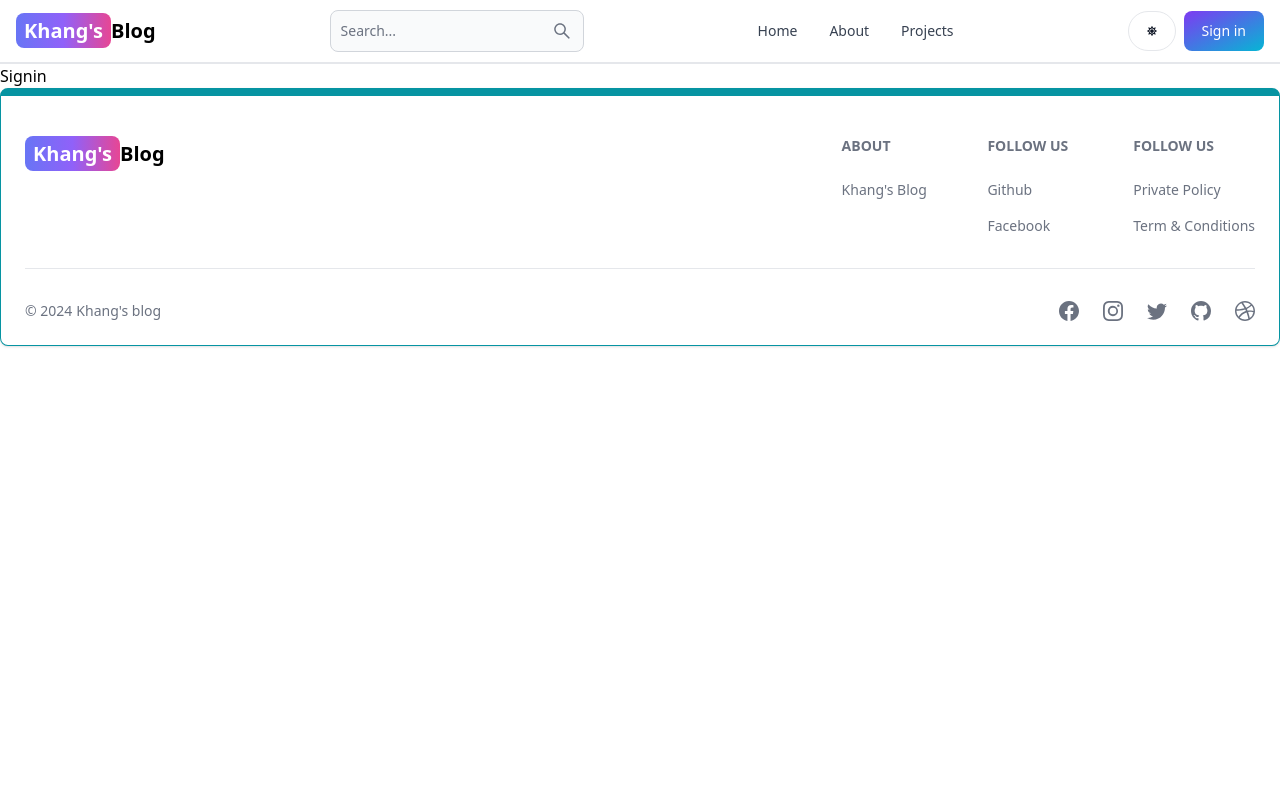
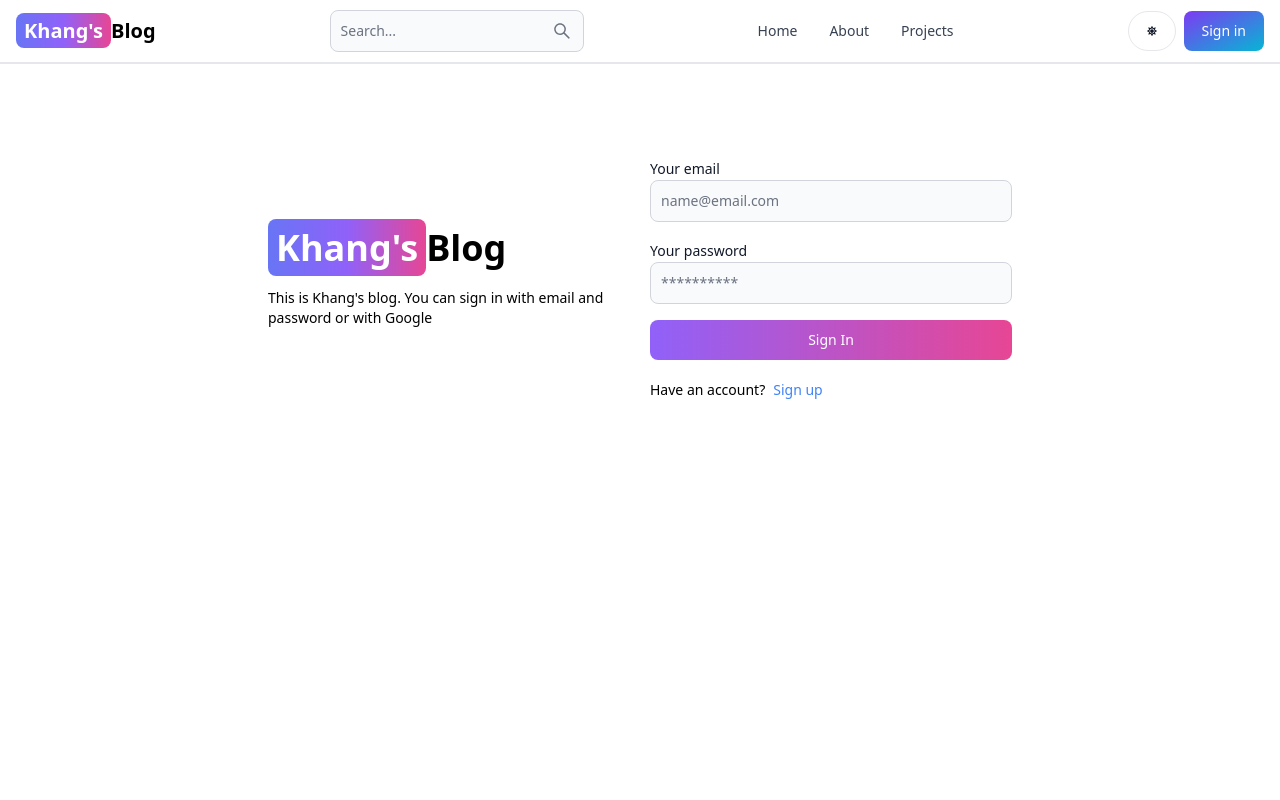
Before and after one commit to trngkhang/MERN_KhangBlog, a React (Vite) app in the folder client/: page /Signin in a window 1280 px wide. Shown: the top 800 px of the page. Built offline with nearby package versions, Linux system fonts and the light colour scheme.

Commit message:
feat: create sign in page

```diff
--- a/client/src/pages/Signin.jsx
+++ b/client/src/pages/Signin.jsx
@@ -1,5 +1,111 @@
-export default function Signin(){
-    return (
-        <div>Signin</div>
-    )
+import { Alert, Button, Label, TextInput, Spinner } from "flowbite-react";
+import { Link, useNavigate } from "react-router-dom";
+import { useState } from "react";
+
+export default function Signin() {
+  const [formData, setFormData] = useState({});
+  const [errorMessage, setErrorMessage] = useState(null);
+  const [loading, setLoading] = useState(false);
+  const navigate = useNavigate();
+
+  const handleChange = (e) => {
+    setFormData({ ...formData, [e.target.id]: e.target.value });
+  };
+  const handleSubmit = async (e) => {
+    e.preventDefault();
+    if (!formData.email || !formData.password) {
+      return setErrorMessage("Please fill out all fields.");
+    }
+    try {
+      setLoading(true);
+      setErrorMessage(null);
+      const res = await fetch("/api/auth/signin", {
+        method: "POST",
+        headers: { "Content-Type": "application/json" },
+        body: JSON.stringify(formData),
+      });
+      const data = await res.json();
+      if (data.success === false) {
+        setLoading(false);
+        return setErrorMessage(data.message);
+      }
+      setLoading(false);
+      if (res.ok) {
+        navigate("/");
+      }
+    } catch (error) {
+      setErrorMessage(error.message);
+      setLoading(false);
+    }
+  };
+
+  return (
+    <div className="min-h-screen mt-20">
+      <div className="p-3 max-w-3xl mx-auto flex flex-col md:flex-row md:items-center gap-5">
+        {/* left side */}
+        <div className="flex-1">
+          <Link to="/" className="font-bold text-4xl dark:text-white">
+            <span className="px-2 py-1 bg-gradient-to-r from-indigo-500 via-purple-500 to-pink-500 rounded-lg text-white">
+              Khang's
+            </span>
+            Blog
+          </Link>
+          <p className="text-sm mt-5">
+            This is Khang's blog. You can sign in with email and password or
+            with Google
+          </p>
+        </div>
+        {/* right side */}
+        <div className="flex-1">
+          <form className="flex flex-col gap-4" onSubmit={handleSubmit}>
+            <div>
+              <Label value="Your email" />
+              <TextInput
+                type="email"
+                placeholder="name@email.com"
+                id="email"
+                onChange={handleChange}
+              ></TextInput>
+            </div>
+            <div>
+              <Label value="Your password" />
+              <TextInput
+                type="password"
+                placeholder="**********"
+                id="password"
+                onChange={handleChange}
+              ></TextInput>
+            </div>
+            <Button
+              type="submit"
+              gradientDuoTone="purpleToPink"
+              disabled={loading}
+            >
+              {loading ? (
+                <>
+                  <Spinner size="sm" />
+                  <span className="pl-3">Loading...</span>
+                </>
+              ) : (
+                "Sign In"
+              )}
+            </Button>
+          </form>
+          <div className="flex gap-2 text-sm mt-5">
+            <span>Have an account?</span>
+            <Link to="/signup" className="text-blue-500">
+              Sign up
+            </Link>
+          </div>
+          <div>
+            {errorMessage && (
+              <Alert className="mt-5" color="failure">
+                {errorMessage}
+              </Alert>
+            )}
+          </div>
+        </div>
+      </div>
+    </div>
+  );
 }
```
